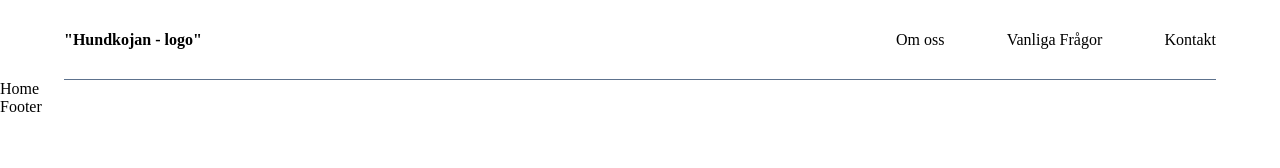
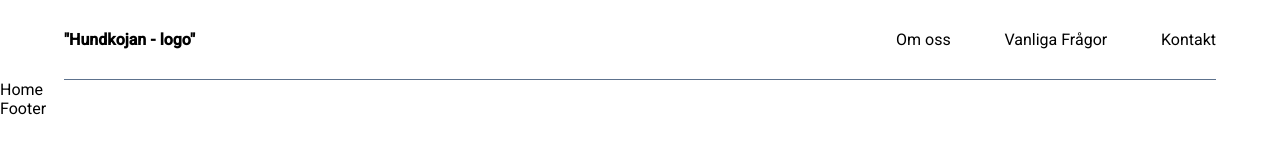
Before and after one commit to EmmaOlsson/hunddagis, a React (Create React App) app: page / in a window 1280 px wide. Shown: the top 168 px of the page. Built offline with nearby package versions, Linux system fonts and the light colour scheme.

Commit message:
CSS root vars & resets

```diff
--- a/src/App.css
+++ b/src/App.css
@@ -1,5 +1,31 @@
+@import url('https://fonts.googleapis.com/css2?family=Roboto:wght@300;400;500&display=swap');
+
+:root {
+  --hundkojan-blue: #5d728d;
+  --grey-blue: #7b8b9f;
+  --sky-blue: #9baec6;
+  --light-blue: #bfd7ea;
+  --white-blue: #fcfcfc;
+  --white-regular: #ffffff;
+  --black-sky: #2a2a28;
+  --black-regular: #000000;
+}
+
 * {
   margin: 0;
   padding: 0;
   box-sizing: border-box;
 }
+
+body {
+  font-family: 'Roboto', sans-serif;
+}
+
+a {
+  text-decoration: none;
+}
+
+ul,
+ol {
+  list-style: none;
+}
```
